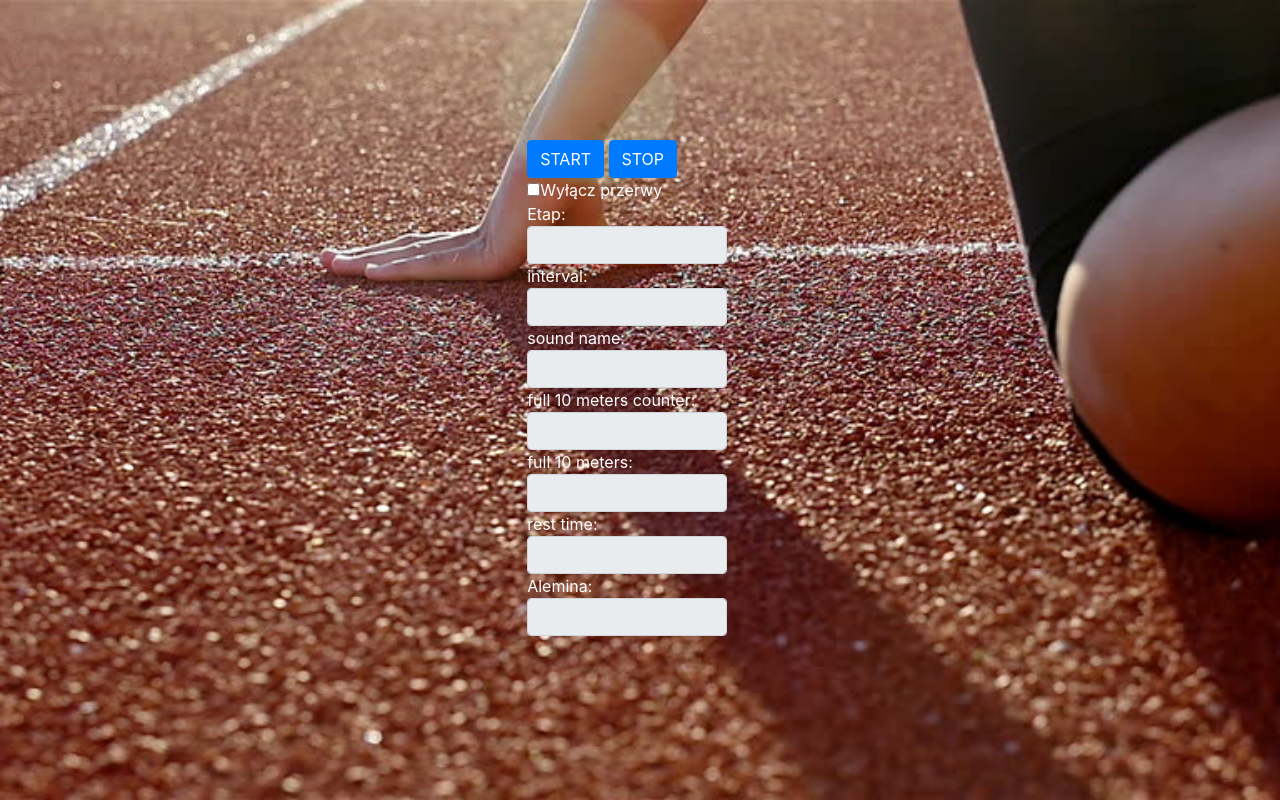
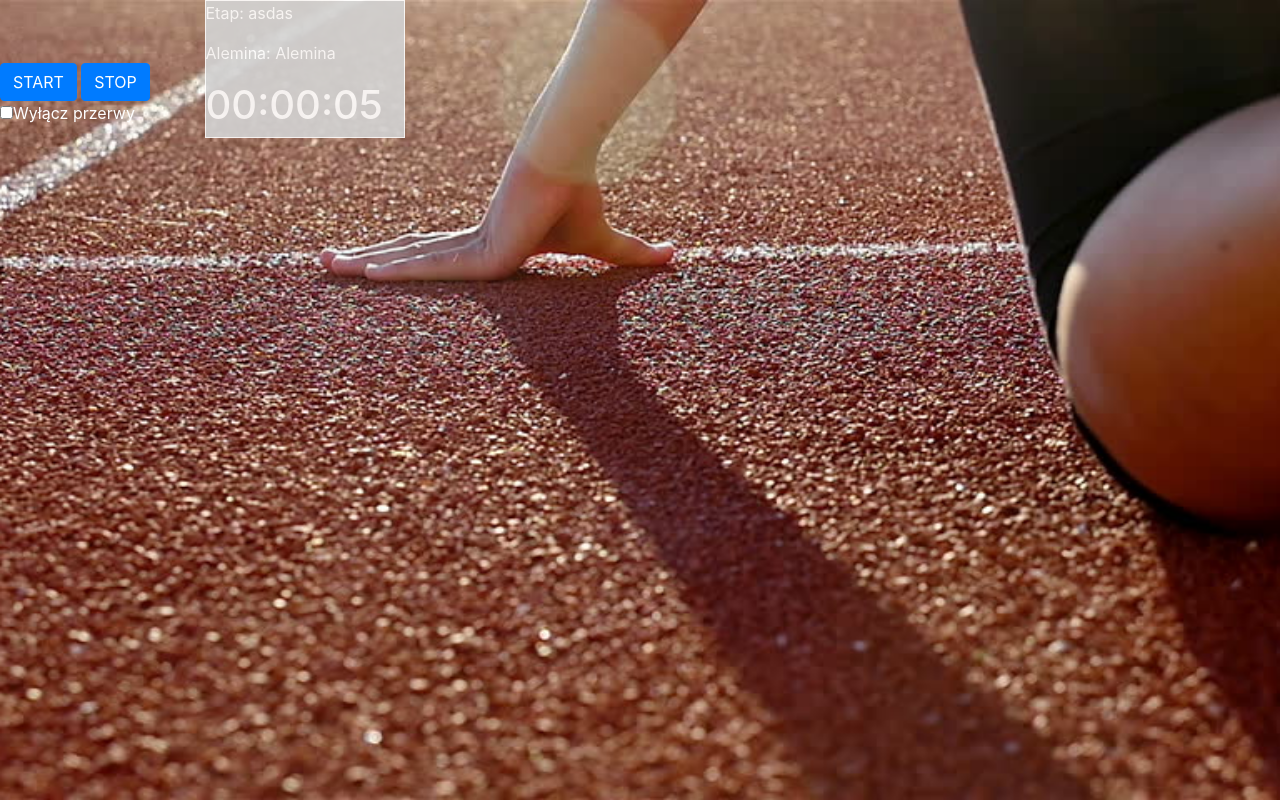
Before and after one commit to Alemina/BK_SportTest, a website built with webpack: page index.html in a window 1280 px wide. Built offline with nearby package versions, Linux system fonts and the light colour scheme.

Commit message:
- deleted unused html - add counting down for stopwatch

```diff
--- a/index.html
+++ b/index.html
@@ -7,9 +7,7 @@
 	<meta name='keywords' content='Bogusław, Kobyliński, Iłowa, tester, test, bk, online, sport ' />
     <meta http-equiv='X-UA-Compatible' content='IE=edge,chrome=1' />
     <meta name="viewport" content="width=device-width,initial-scale=1.0">
-
     <script src="dist/bundle.js" type='text/javascript'></script>
-
 </head>
 <body>
 	<!--div class="container">
@@ -17,30 +15,19 @@
         <button id="stop_btn">STOP</button><br />
         <input type="checkbox" id="withoutBreaks_chBox">Wyłącz przerwy
 	</div-->
-
-    <div class="outer text-white">
-      <div class="middle">
     <div class="inner">
         <div>
             <button type="button" class="btn btn-primary" id="start_btn">START</button>
             <button type="button" class="btn btn-primary" id="stop_btn">STOP</button>
         </div>
         <div>
-                <input type="checkbox" id="withoutBreaks_chBox">Wyłącz przerwy</input>
+            <input type="checkbox" id="withoutBreaks_chBox"/>Wyłącz przerwy
         </div>
-            <div>
-                <div>Etap: <input type="text" class="form-control" id="stage" disabled></div>
-                <div>interval: <input type="text" class="form-control" id="interval" disabled></div>
-                <div>sound name: <input type="text" class="form-control" id="sound_name" disabled></div>
-                <div>full 10 meters counter: <input type="text" class="form-control" id="full10meters_counter" disabled></div>
-                <div>full 10 meters: <input type="text" class="form-control" id="full10meters" disabled></div>
-                <div>rest time: <input type="text" class="form-control" id="restTime" disabled></div>
-                <div>Alemina: <input type="text" class="form-control" id="alemina" disabled></div>
+    </div>
+    <div class="inner info">
+        <p>Etap: <span id="stage">asdas</span></p>
+        <p>Alemina: <span id="interval">Alemina</span></p>
         <h1 id="stopwatch"></h1>
     </div>
-        </div>
-      </div>
-    </div>
-
 </body>
 </html>
--- a/src/bkTest.js
+++ b/src/bkTest.js
@@ -1,19 +1,14 @@
 import $ from "jquery";
 export default function bkTest() {
 
-    var stage = 1; // etap 1-18, co 3 przerwa 2min
-    var interval = 4237; // po jakim czasie ma odtworzyc dany dzwiekiem
-    var sound_name = 'test_zaraz_sie_rozpocznie'; // jaki song ma byc teraz uzyty
-
-    var full10meters = 0; // ile w danej 2 minutowce jest pelnych 10metrowek
-    var full10meters_counter = 0; // ile juz przebiegnietych pelne 10m
-
-    var restTime = 0;
-    var currentBollard = 1;
-
-    var testIsRunned = false;
-
-
+    let stage = 1; // etap 1-18, co 3 przerwa 2min
+    let interval = 4237; // po jakim czasie ma odtworzyc dany dzwiekiem
+    let sound_name = 'test_zaraz_sie_rozpocznie'; // jaki song ma byc teraz uzyty
+    let full10meters = 0; // ile w danej 2 minutowce jest pelnych 10metrowek
+    let full10meters_counter = 0; // ile juz przebiegnietych pelne 10m
+    let restTime = 0;
+    let currentBollard = 1;
+    let testIsRunned = false;
     // ile czasu pomiedzy pacholkami w danym etapie np etap 1 = 4.237s na przebiegniecie 10m
     const stage_times = [4237, 3996, 3786, 3597, 3425, 3270, 3127, 2997, 2877, 2767, 2664, 2569, 2481, 2398,
                             2321, 2248, 2180, 2116];
@@ -27,8 +22,6 @@ export default function bkTest() {
         console.log('stage = ' + stage + ', interval(ile minelo) = ' + interval + ', sound_name = ' + sound_name + ', full10meters_counter = ' + full10meters_counter + '/' + full10meters + ', restTime = ' + restTime); // testowo
 
         $("#stage").val(stage + " z 18");
-
-
 
         var audio = new Audio('assets/sounds/' + sound_name + '.wav');
         audio.play();
@@ -80,20 +73,13 @@ export default function bkTest() {
                 restTime =0;
                 break_test(interval);
                 interval = 120000;
-
             }
-
             stage++;
         }
-
         setTimeout(function(){calculatePass();},interval);
-
     }
 
-
-
     function break_test(timeout){
-
 
         var nr = currentBollard -1;
         if(nr==0) {nr = 1}
@@ -111,14 +97,9 @@ export default function bkTest() {
         playSound('start', 120000);
     }
 
-
-
-
-
     function playSound(soundName, timeout = 0){
 
         if (!testIsRunned) {return}
-
         if (timeout === 0) {
             const sound = new Audio(`assets/sounds/${soundName}.wav`);
             sound.play();
@@ -130,6 +111,7 @@ export default function bkTest() {
             }, timeout);
         }
     }
+
     return {
         startTest: function()
         {
--- a/src/index.js
+++ b/src/index.js
@@ -8,6 +8,7 @@ window.onload = function(){
 
 	const _stopwatch = stopwatch();
 	const _bkTest = bkTest();
+	_stopwatch.startCountingDown(10)
 
 	$('#start_btn').bind('click', function(){
 		_bkTest.startTest();
--- a/src/stopwatch.js
+++ b/src/stopwatch.js
@@ -19,8 +19,25 @@ export default function stopwatch() {
         timer();
     }
 
+    function minus() {
+        seconds--;
+        if (seconds <= 0) {
+            seconds = 59;
+            minutes--;
+            if (minutes <= 0) {
+                minutes = 59;
+                hours--;
+            }
+        }
+        h1.textContent = (hours ? (hours > 9 ? hours : "0" + hours) : "00") + ":" + (minutes ? (minutes > 9 ? minutes : "0" + minutes) : "00") + ":" + (seconds > 9 ? seconds : "0" + seconds);
+        timerMinus();
+    }
+
     function timer() {
         t = setTimeout(add, 1000);
+    }
+    function timerMinus() {
+        t = setTimeout(minus, 1000);
     }
 
     return {
@@ -33,6 +50,12 @@ export default function stopwatch() {
         clear: function() {
             h1.textContent = "00:00:00";
             seconds = 0; minutes = 0; hours = 0;
+        },
+        startCountingDown(s, m = 0, h = 0) {
+            hours = h;
+            minutes = m;
+            seconds = s;
+            timerMinus();
         }
     }
 }
--- a/src/style.scss
+++ b/src/style.scss
@@ -1,6 +1,6 @@
 @import "~bootstrap/dist/css/bootstrap";
 
-html {
+body {
   color: white;
   background: url("../assets/img/background.jpg") no-repeat center center fixed;
   -webkit-background-size: cover;
@@ -11,20 +11,15 @@ html {
   overflow: hidden;
 }
 
-.outer {
-  display: table;
-  position: absolute;
-  height: 98%;
-  width: 98%;
-}
-
-.middle {
-  display: table-cell;
-  vertical-align: middle;
-}
-
 .inner {
   margin-left: auto;
   margin-right: auto;
   width: 200px;
+  display: inline-block;
 }
+
+.info {
+  background-color: lightgray;
+  opacity: 0.9;
+  border: 1px solid white;
+}
```
Lines whose indentation alone changed are shown as unchanged.
